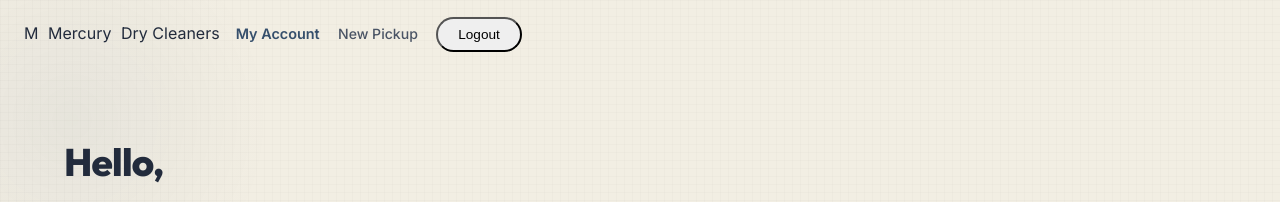
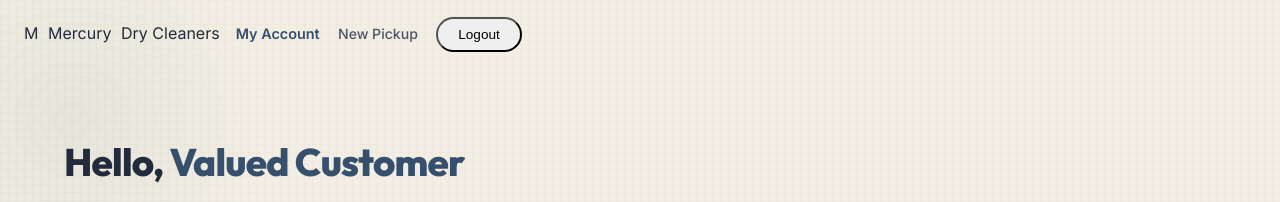
Before and after one commit to Ashutosh0606405/mercury-dry-cleaners, a website with bundled scripts: page public/customer.html in a window 1280 px wide. Shown: the top 202 px of the page. Built offline with nearby package versions, Linux system fonts and the light colour scheme; no server answers.

Commit message:
Fix customer dashboard name display block glitch by replacing unstable gradient text clipping with a solid primary color style

```diff
--- a/public/customer.html
+++ b/public/customer.html
@@ -32,7 +32,7 @@
 
     <!-- Greeting -->
     <div class="section-header" style="text-align:left; align-items:flex-start; margin-bottom:2.5rem;">
-      <h2 class="section-title">Hello, <span id="customer-name" style="background: linear-gradient(135deg, var(--primary) 0%, var(--accent) 100%); -webkit-background-clip: text; -webkit-text-fill-color: transparent;">Valued Customer</span></h2>
+      <h2 class="section-title">Hello, <span id="customer-name" style="color: var(--primary);">Valued Customer</span></h2>
       <p class="section-subtitle">Manage your scheduled pickups, track garments currently in cleaning, and inspect order history.</p>
     </div>
 
```
